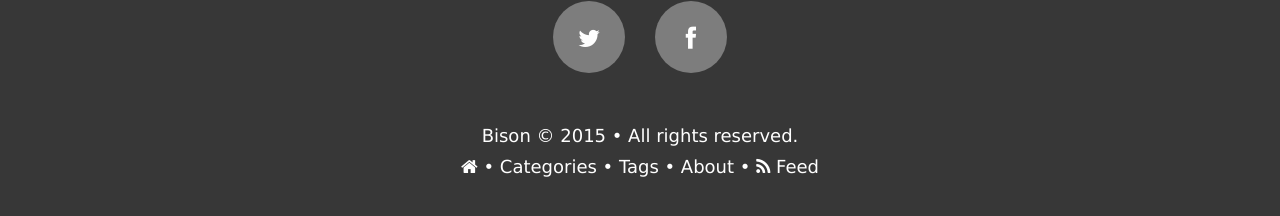
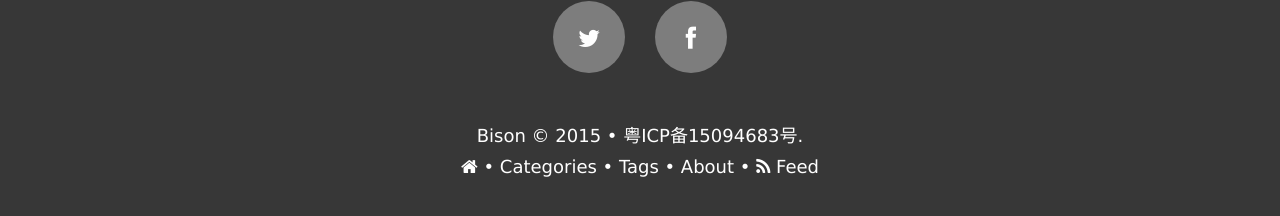
Before and after one commit to AllLuckly/22222.github.io, a Jekyll site: the page built from index.html, in a window 1280 px wide and 900 px high, scrolled down 2280 px. Shown: the part 540-756 px from the top of the window. Built offline with Jekyll 4.4.1, drawn with Linux system fonts in a browser that asks for light colours; some web fonts are replaced; the list of posts is cut into pages by our own code; comment, search, counter and statistics services are not loaded.

Commit message:
Update footer.html

```diff
--- a/_includes/footer.html
+++ b/_includes/footer.html
@@ -50,7 +50,7 @@
             </li>{% endif %}
         </ul>
             <div>
-                <a href="{{ site.url }}/about/">{{ site.owner.name }}</a> &copy; {{ site.time | date: '%Y' }} &bull; All rights reserved.
+                <a href="{{ site.url }}/about/">{{ site.owner.name }}</a> &copy; {{ site.time | date: '%Y' }} &bull; 粤ICP备15094683号.
             </div>
             <ul class="menu-items">
             {% for link in site.links %}
@@ -97,4 +97,9 @@
         </div>
     {% endif %}
     {% endif %}
+    <!--数据统计-->
+    <div style="display:none">
+    <script type="text/javascript">var cnzz_protocol = (("https:" == document.location.protocol) ? " https://" : " http://");document.write(unescape("%3Cspan id='cnzz_stat_icon_1255409264'%3E%3C/span%3E%3Cscript src='" + cnzz_protocol + "s4.cnzz.com/z_stat.php%3Fid%3D1255409264%26show%3Dpic1' type='text/javascript'%3E%3C/script%3E"));</script>
+    </div>
+    <!--数据统计-->
 </footer>
```
